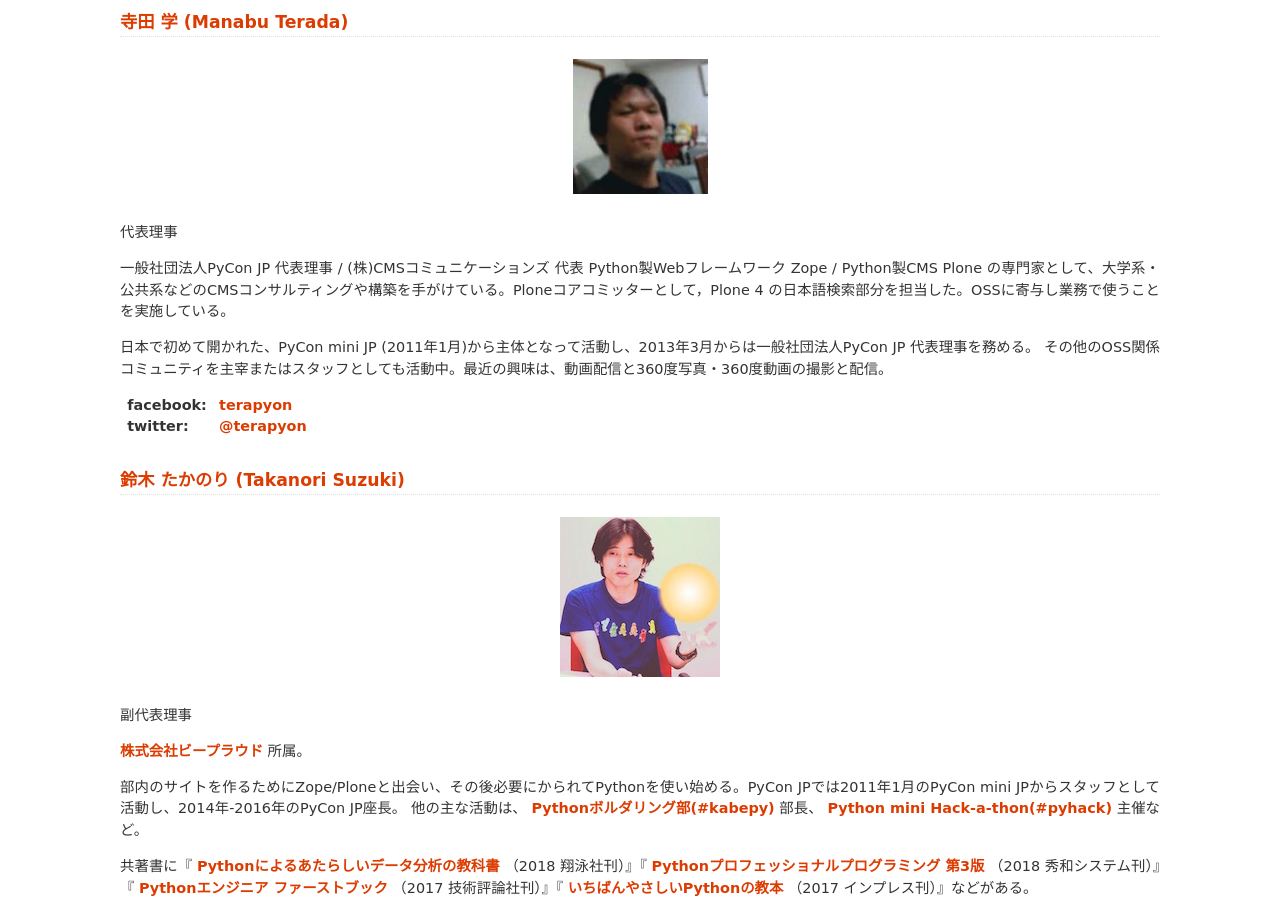
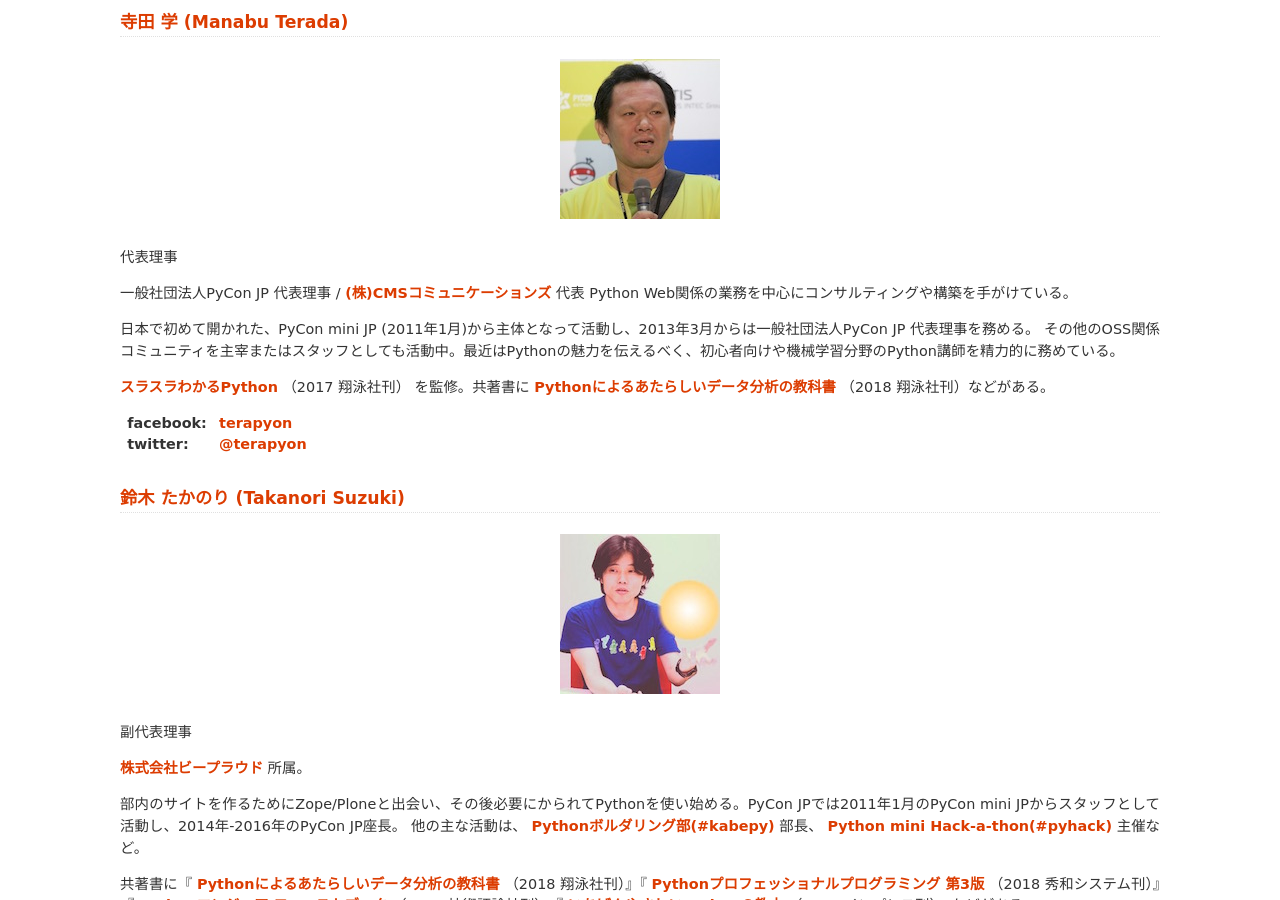
Before and after one commit to pyconjp/www.pycon.jp, a Sphinx documentation site: the page built from source/committee/board.rst, in a window 1280 px wide and 900 px high, scrolled down 366 px. Built offline with Sphinx 7.4.7, drawn with Linux system fonts in a browser that asks for light colours.

Commit message:
寺田のプロフィール変更と写真変更

```diff
--- a/source/committee/board.rst
+++ b/source/committee/board.rst
@@ -11,10 +11,12 @@
 
 代表理事
 
-一般社団法人PyCon JP 代表理事 / (株)CMSコミュニケーションズ 代表
-Python製Webフレームワーク Zope / Python製CMS Plone の専門家として、大学系・公共系などのCMSコンサルティングや構築を手がけている。Ploneコアコミッターとして，Plone 4 の日本語検索部分を担当した。OSSに寄与し業務で使うことを実施している。
+一般社団法人PyCon JP 代表理事 / `(株)CMSコミュニケーションズ <https://www.cmscom.jp>`_ 代表
+Python Web関係の業務を中心にコンサルティングや構築を手がけている。
 
-日本で初めて開かれた、PyCon mini JP (2011年1月)から主体となって活動し、2013年3月からは一般社団法人PyCon JP 代表理事を務める。 その他のOSS関係コミュニティを主宰またはスタッフとしても活動中。最近の興味は、動画配信と360度写真・360度動画の撮影と配信。
+日本で初めて開かれた、PyCon mini JP (2011年1月)から主体となって活動し、2013年3月からは一般社団法人PyCon JP 代表理事を務める。 その他のOSS関係コミュニティを主宰またはスタッフとしても活動中。最近はPythonの魅力を伝えるべく、初心者向けや機械学習分野のPython講師を精力的に務めている。
+
+`スラスラわかるPython <https://www.shoeisha.co.jp/book/detail/9784798151090>`_ （2017 翔泳社刊） を監修。共著書に `Pythonによるあたらしいデータ分析の教科書 <https://www.shoeisha.co.jp/book/detail/9784798158341>`_ （2018 翔泳社刊）などがある。
 
 :facebook: terapyon_
 :twitter: `@terapyon`_
```
Also changed, not shown: source/_static/terada.jpg.
